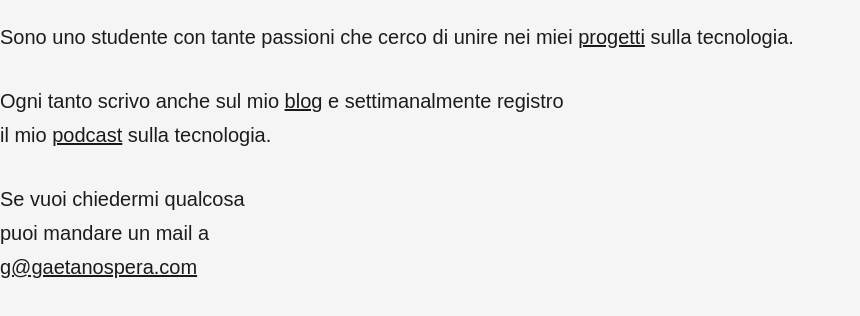
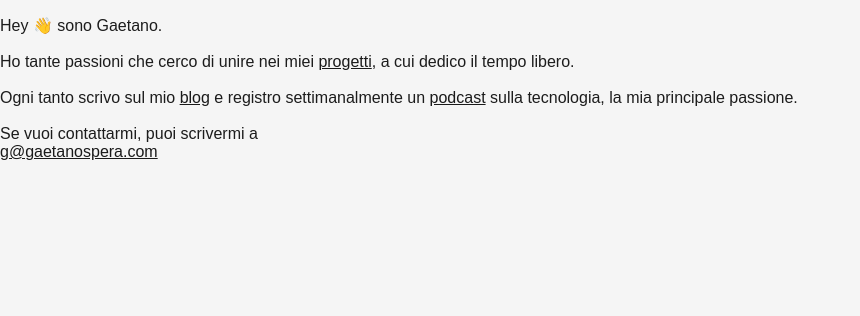
Before and after one commit to gaetanosperaa/gaetanospera, a plain HTML site: page index.html in a window 1280 px wide. Shown: the whole page, without its empty margins (0-860 px from the left). Drawn offline with Linux system fonts and the light colour scheme.

Commit message:
Update index.html

```diff
--- a/index.html
+++ b/index.html
@@ -11,23 +11,12 @@
   <link rel="stylesheet" href="style.css">
 </head>
 <body>
-  <div id="container">
-    <p class="text-block">
-      Sono uno studente con tante passioni
-      che cerco di unire nei miei <a href="#">progetti</a> sulla
-      tecnologia.
-    </p>
-
-    <p class="text-block">
-      Ogni tanto scrivo anche sul mio <a href="#">blog</a> e
-      settimanalmente registro<br /> il mio <a href="#">podcast</a> sulla tecnologia.
-    </p>
-
-    <p class="text-block">
-      Se vuoi chiedermi qualcosa<br />
-      puoi mandare un mail a<br />
+    <main>
+    <p>Hey 👋 sono Gaetano.<br><br>Ho tante passioni che cerco di unire nei miei <a href="#">progetti</a>, a cui dedico il tempo libero.<br><br>
+      Ogni tanto scrivo sul mio <a href="#">blog</a> e registro settimanalmente un <a href="#">podcast</a> sulla tecnologia, la mia principale passione.<br><br>
+      Se vuoi contattarmi, puoi scrivermi a<br>
       <a href="mailto:g@gaetanospera.com">g@gaetanospera.com</a>
     </p>
-  </div>
+  </main>
 </body>
 </html>
```
